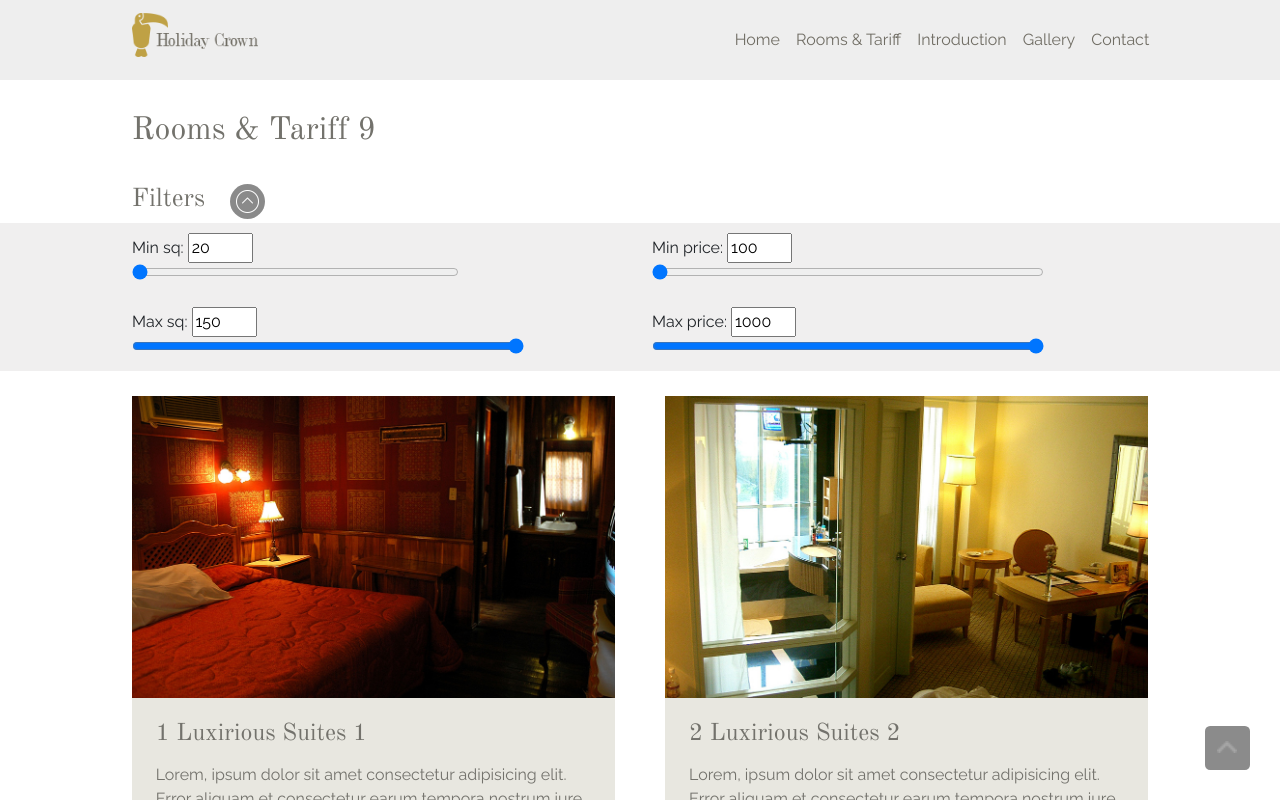
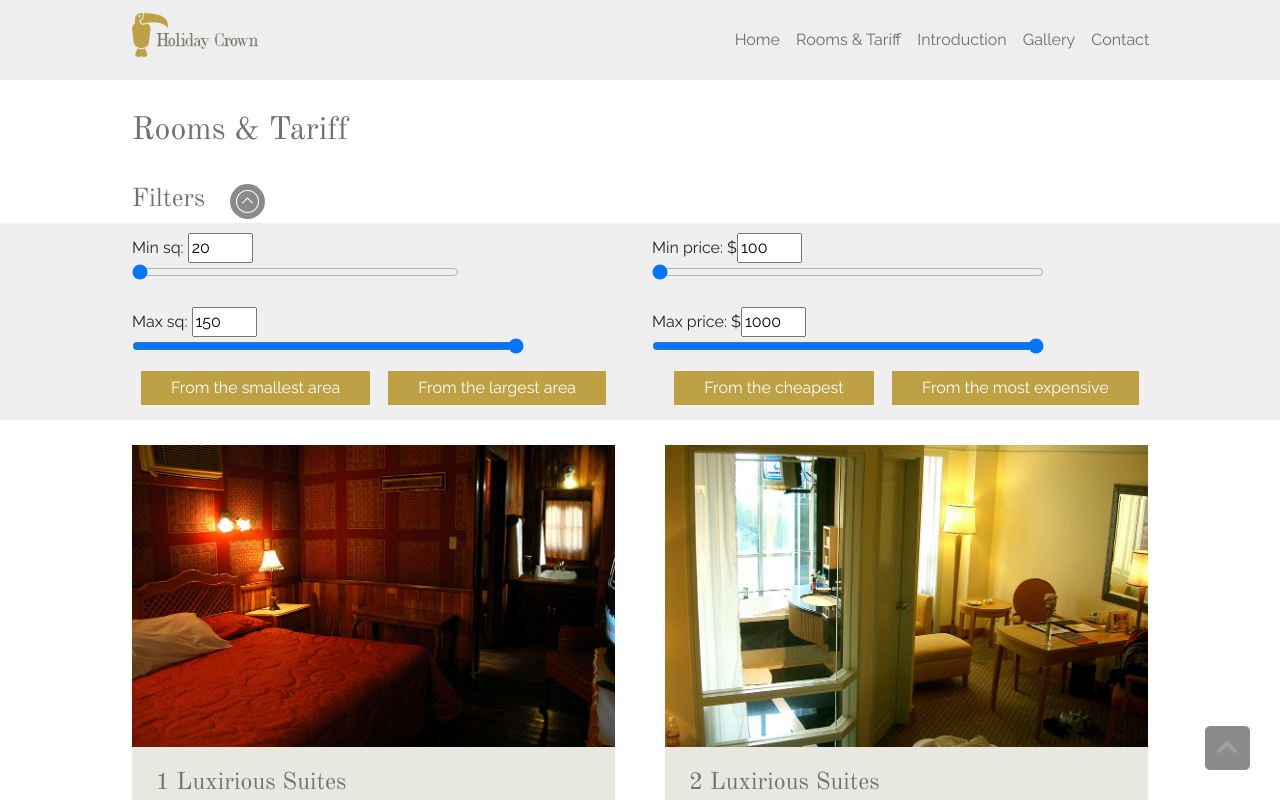
Before and after one commit to AlekseyMegliy/Hotel, a Vue app: page /rooms in a window 1280 px wide. Both pictures are taken after a click on the element "Filters". Shown: the top 800 px of the page. Built offline with nearby package versions, Linux system fonts and the light colour scheme; what vue3-touch-events would draw is missing.

Commit message:
added less-more filters

```diff
--- a/src/components/RoomOneComponent.vue
+++ b/src/components/RoomOneComponent.vue
@@ -2,7 +2,7 @@
     <div v-if="data.filtered_id >= min_limit && data.filtered_id <= max_limit " class="col-md-5 col-11 room-one">
         <img :src="require(`@/assets/images/photos/${data.imgSrc[0]}.jpg`)">
         <div class="about-room">
-            <h2>{{ data.id }} {{ data.header }} {{ data.filtered_id }}</h2>
+            <h2>{{ data.id }} {{ data.header }}</h2>
             <p>{{ data.shortDesc }}</p>
             <p>Size: {{ data.size }} sq</p>
             <p>Price: ${{ data.price }}</p>
--- a/src/components/RoomsMainComponent.vue
+++ b/src/components/RoomsMainComponent.vue
@@ -1,5 +1,5 @@
 <template>
-    <h2 class="offset-md-1 rooms-header">Rooms & Tariff {{ filtered_lenght }}</h2>
+    <h2 class="offset-md-1 rooms-header">Rooms & Tariff</h2>
     <h2 class="offset-md-1 rooms-header filter-header" v-on:click="filters=!filters">Filters</h2>
     <span v-on:click="filters=!filters" class="filter-drop"><img width="35"  :class="{'filter-arrow-up':filters}" height="35" src="@/assets/social/arrow.png"></span>
 
@@ -16,12 +16,20 @@
                     </label>
                 </div>
                 <div class="price offset-md-1 col-9 col-sm-5 col-md-4">
-                    <label for="min-price" class="min-sq col-12">Min price: <input type="text" class="col-2" v-model="min_price">
+                    <label for="min-price" class="min-sq col-12">Min price: $<input type="text" class="col-2" v-model="min_price">
                         <input type="range" min="100" max="800"  class="col-12" id="min-price" v-model="min_price">
                     </label>
-                    <label for="max-price" class="max-sq  col-12">Max price: <input type="text" class="col-2" v-model="max_price">
+                    <label for="max-price" class="max-sq  col-12">Max price: $<input type="text" class="col-2" v-model="max_price">
                         <input type="range" min="300" max="1000"  class="col-12" id="max-price" v-model="max_price">
                     </label>
+                </div>
+                <div class="less-more less-more-sq offset-md-1 col-9 col-sm-5 col-md-5">
+                  <button v-on:click="smallest">From the smallest area</button>
+                  <button v-on:click="largest">From the largest area</button>
+                </div>
+                <div class="less-more less-more-price  col-9 col-sm-5 col-md-5">
+                  <button v-on:click="cheapest">From the cheapest</button>
+                  <button v-on:click="expensive">From the most expensive</button>
                 </div>
             </div>
         </Transition>
@@ -84,7 +92,77 @@ import Jsoninfo from '../../json-info.json'
                     return 5
                 }
                 return (cur-1)/12+3
-            }
+            },
+            smallest(){
+                for(let i = 0; i<this.length.length; i++){
+                    for(let j = 1; j<this.length.length-i; j++){
+
+                        if (this.rooms[j].size > this.rooms[j + 1].size) {
+                        let swap = this.rooms[j];
+                        this.rooms[j] = this.rooms[j + 1];
+                        this.rooms[j + 1] = swap;
+                        }
+
+                    }
+                }
+                this.min_sq=this.rooms[1].size
+                this.max_sq=150
+                this.min_price=100
+                this.max_price=1000
+
+            },
+            largest(){
+                for(let i = 0; i<this.length.length; i++){
+                    for(let j = 1; j<this.length.length-i; j++){
+
+                        if (this.rooms[j].size < this.rooms[j + 1].size) {
+                        let swap = this.rooms[j];
+                        this.rooms[j] = this.rooms[j + 1];
+                        this.rooms[j + 1] = swap;
+                        }
+
+                    }
+                }
+                this.max_sq=this.rooms[1].size
+                this.min_sq=20
+                this.min_price=100
+                this.max_price=1000
+            },
+            cheapest(){
+                for(let i = 0; i<this.length.length; i++){
+                    for(let j = 1; j<this.length.length-i; j++){
+
+                        if (this.rooms[j].price > this.rooms[j + 1].price) {
+                        let swap = this.rooms[j];
+                        this.rooms[j] = this.rooms[j + 1];
+                        this.rooms[j + 1] = swap;
+                        }
+
+                    }
+                }
+                this.min_price=this.rooms[1].price
+                this.min_sq=20
+                this.max_sq=150
+                this.max_price=1000
+            },
+            expensive(){
+                for(let i = 0; i<this.length.length; i++){
+                    for(let j = 1; j<this.length.length-i; j++){
+
+                        if (this.rooms[j].price < this.rooms[j + 1].price) {
+                        let swap = this.rooms[j];
+                        this.rooms[j] = this.rooms[j + 1];
+                        this.rooms[j + 1] = swap;
+                        }
+
+                    }
+                }
+                this.max_price=this.rooms[1].price
+                this.min_sq=20
+                this.max_sq=150
+                this.min_price=100
+
+            },
         },
         mounted(){
             this.length = Object.keys(Jsoninfo.rooms)
@@ -95,7 +173,7 @@ import Jsoninfo from '../../json-info.json'
             min_sq: function(min){
                 let filter_id =null;
                 for(let i=1; i<=this.length.length; i++){
-                    if(Jsoninfo.rooms[i].size > min && Jsoninfo.rooms[i].size < this.max_sq){
+                    if(Jsoninfo.rooms[i].size >= min && Jsoninfo.rooms[i].size <= this.max_sq && Jsoninfo.rooms[i].price <= this.max_price && Jsoninfo.rooms[i].price >= this.min_price){
                         filter_id++
                         this.rooms[i].filtered_id= filter_id
                     } else{
@@ -109,7 +187,7 @@ import Jsoninfo from '../../json-info.json'
             max_sq: function(max){
                 let filter_id =null;
                 for(let i=1; i<=this.length.length; i++){
-                    if(Jsoninfo.rooms[i].size < max && Jsoninfo.rooms[i].size > this.min_sq){
+                    if(Jsoninfo.rooms[i].size <= max && Jsoninfo.rooms[i].size >= this.min_sq && Jsoninfo.rooms[i].price <= this.max_price && Jsoninfo.rooms[i].price >= this.min_price){
                         filter_id++
                         this.rooms[i].filtered_id= filter_id
                     } else{
@@ -123,7 +201,7 @@ import Jsoninfo from '../../json-info.json'
             min_price: function(min){
                 let filter_id =null;
                 for(let i=1; i<=this.length.length; i++){
-                    if(Jsoninfo.rooms[i].price > min && Jsoninfo.rooms[i].price < this.max_price){
+                    if(Jsoninfo.rooms[i].price >= min && Jsoninfo.rooms[i].price <= this.max_price && Jsoninfo.rooms[i].size <= this.max_sq && Jsoninfo.rooms[i].size >= this.min_sq){
                         filter_id++
                         this.rooms[i].filtered_id= filter_id
                     } else{
@@ -137,7 +215,7 @@ import Jsoninfo from '../../json-info.json'
             max_price: function(max){
                 let filter_id =null;
                 for(let i=1; i<=this.length.length; i++){
-                    if(Jsoninfo.rooms[i].price < max && Jsoninfo.rooms[i].price > this.min_price){
+                    if(Jsoninfo.rooms[i].price <= max && Jsoninfo.rooms[i].price >= this.min_price && Jsoninfo.rooms[i].size <= this.max_sq && Jsoninfo.rooms[i].size >= this.min_sq){
                         filter_id++
                         this.rooms[i].filtered_id= filter_id
                     } else{
@@ -206,6 +284,30 @@ import Jsoninfo from '../../json-info.json'
     margin-top: 10px;
     margin-bottom: 10px;
 }
+.rooms .filters .less-more{
+    display: flex;
+    justify-content: space-around;
+    margin-bottom: 15px;
+}
+.rooms .filters .less-more-sq{
+    padding-right: 25px;
+}
+.rooms .filters .less-more-price{
+    padding-left: 25px;
+}
+.rooms .filters .less-more button{
+    color: #fff;
+    border-radius: 0;
+    border: none;
+    padding: 5px 30px;
+    background-color: #bfa145;
+    text-decoration: none;
+    transition: all ease-in-out 0.3s;
+}
+.rooms .filters .less-more button:hover{
+    background-color: #756534;
+}
+
 .rooms .rooms-nav{
     text-align: center;
     margin: 20px 0;
@@ -269,7 +371,7 @@ import Jsoninfo from '../../json-info.json'
     position: relative;
     top:0;
     overflow: hidden;
-    height:148px;
+    height:197px;
     transition: all ease-in-out 0.7s;
 }
 .filter-enter-from, .filter-leave-to  {
```
